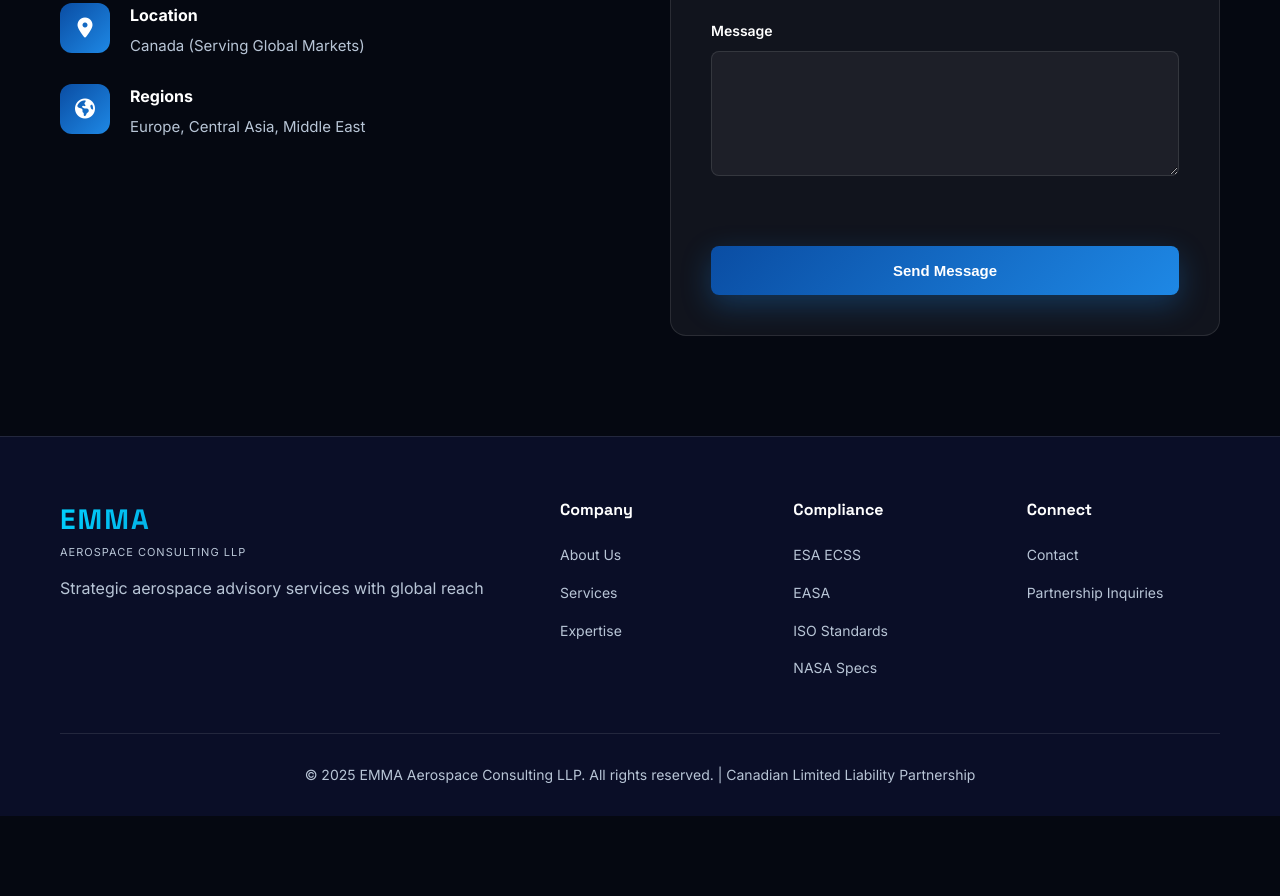
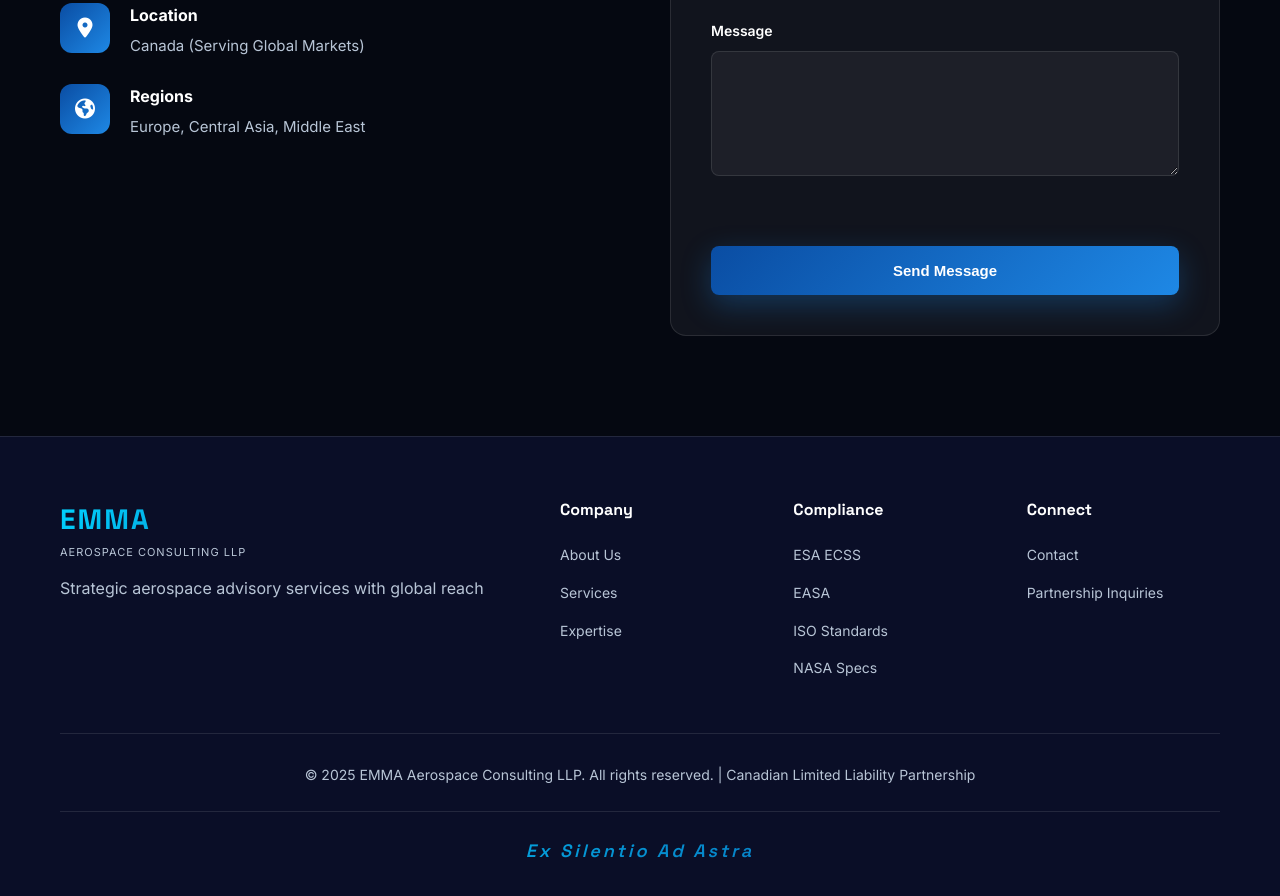
Before and after one commit to gabbus380/emmaconsulting, a plain HTML site: page index.html in a window 1280 px wide. Shown: the part 4642-5538 px from the top of the page. Before the commit the page ends 5458 px from the top, so only its background shows below. Drawn offline with nearby package versions, Linux system fonts and the light colour scheme.

Commit message:
Add motto 'Ex Silentio Ad Astra' and configure Turnstile

```diff
--- a/index.html
+++ b/index.html
@@ -322,6 +322,9 @@
             <div class="footer-bottom">
                 <p>&copy; 2025 EMMA Aerospace Consulting LLP. All rights reserved. | Canadian Limited Liability Partnership</p>
             </div>
+            <div class="footer-motto">
+                <p>Ex Silentio Ad Astra</p>
+            </div>
         </div>
     </footer>
 
--- a/styles.css
+++ b/styles.css
@@ -796,6 +796,25 @@ section {
     font-size: 14px;
 }
 
+.footer-motto {
+    text-align: center;
+    padding-top: 25px;
+    margin-top: 25px;
+    border-top: 1px solid var(--border-color);
+}
+
+.footer-motto p {
+    font-family: var(--font-display);
+    font-size: 18px;
+    font-weight: 600;
+    background: var(--gradient-accent);
+    -webkit-background-clip: text;
+    -webkit-text-fill-color: transparent;
+    background-clip: text;
+    letter-spacing: 3px;
+    font-style: italic;
+}
+
 /* ===========================
    RESPONSIVE DESIGN
    =========================== */
```
